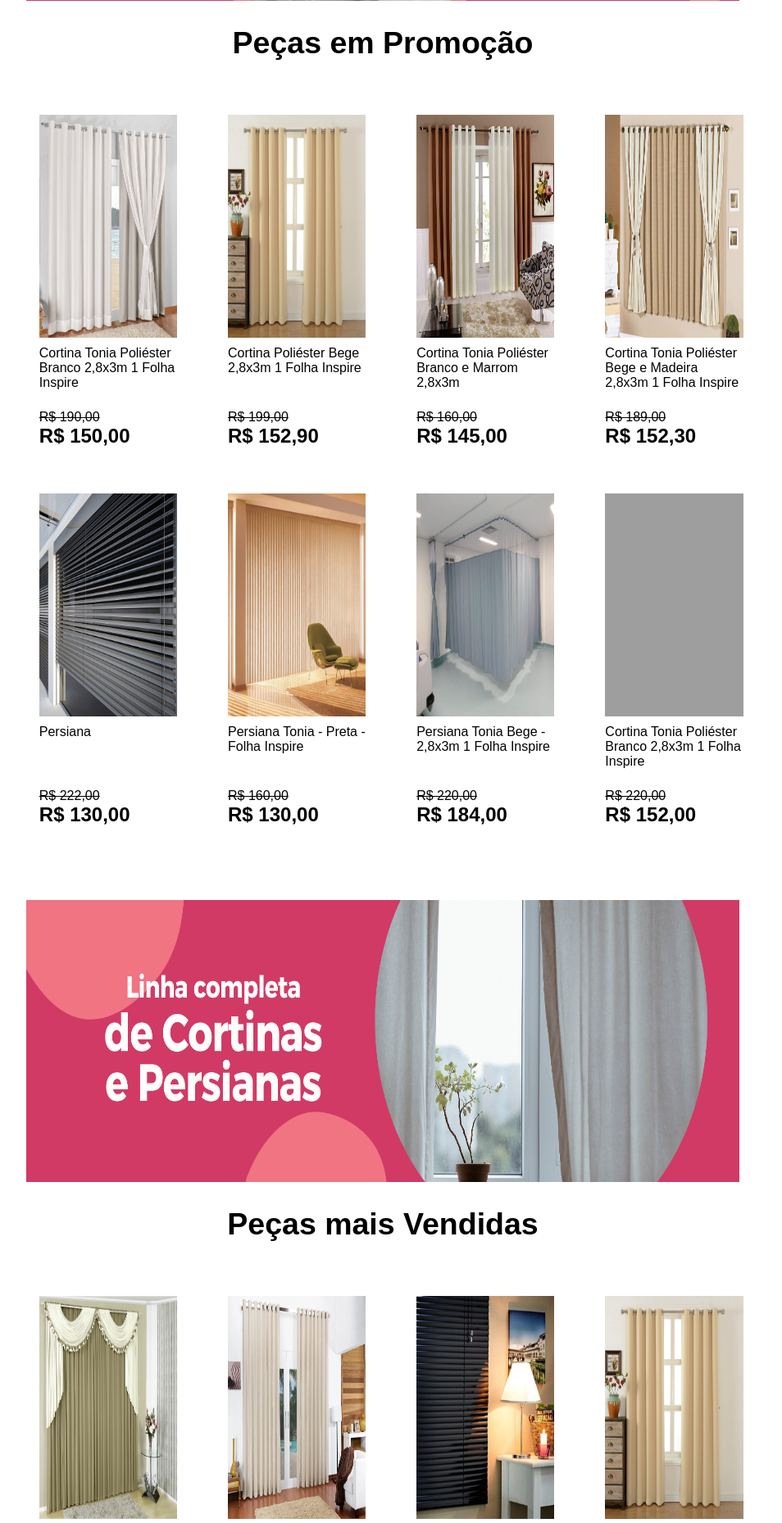
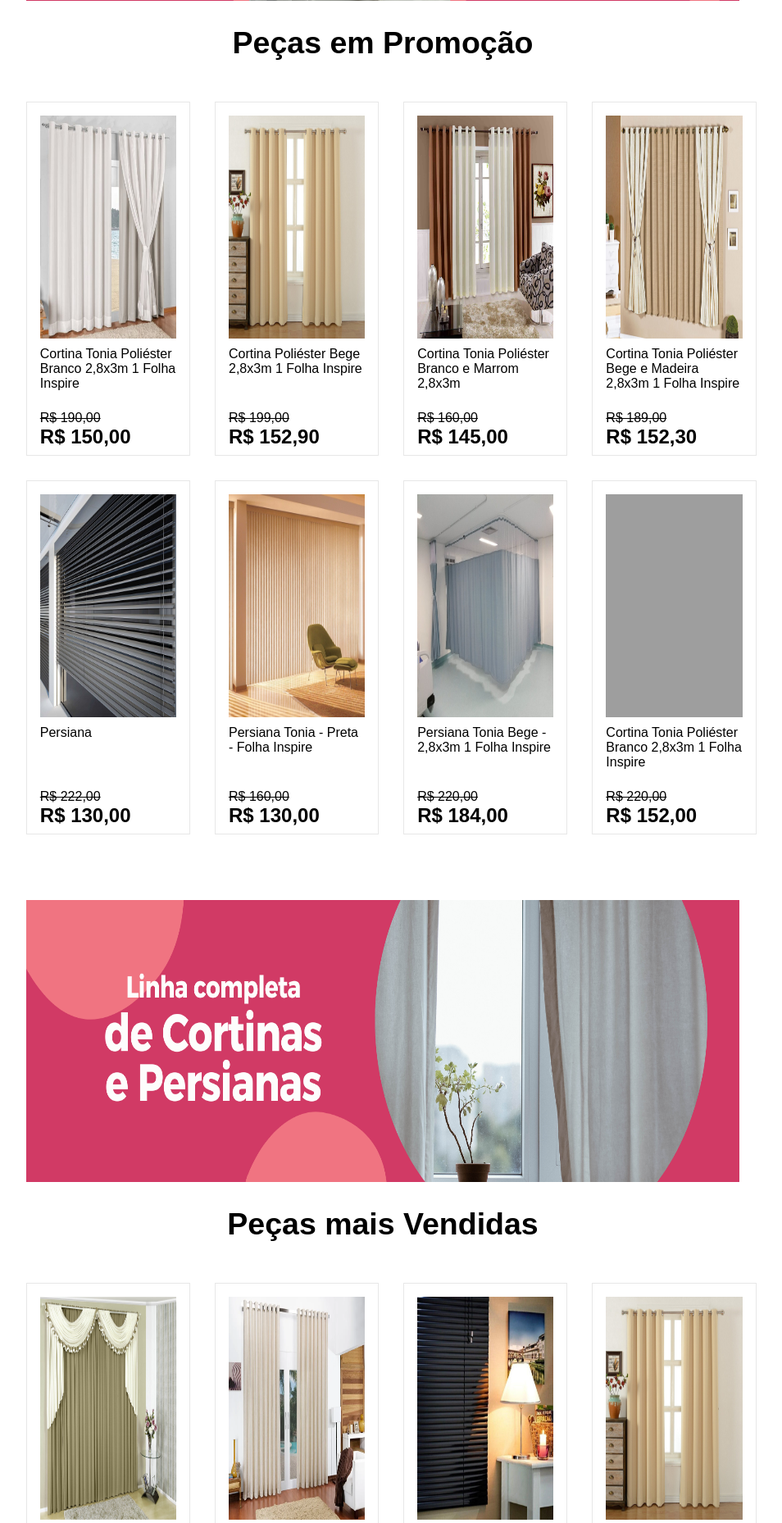
Before and after one commit to lu0000/dona-maria-cortinas-e-cia, a PHP site: page / in a window 1280 px wide. Shown: the part 1315-3173 px from the top of the page at 82% size, without its empty margins (173-1127 px from the left). Run offline with PHP 8.4, Linux system fonts and the light colour scheme; grey boxes are pictures that could not be loaded.

Commit message:
Update estilo.css

```diff
--- a/estilo.css
+++ b/estilo.css
@@ -127,6 +127,7 @@ main{
     cursor: pointer;
     box-sizing: border-box;
     padding: 1rem;
+    border: 1px solid rgba(203, 202, 202, 0.451);
 }
 .itens-img{
     height: 17rem;
```
